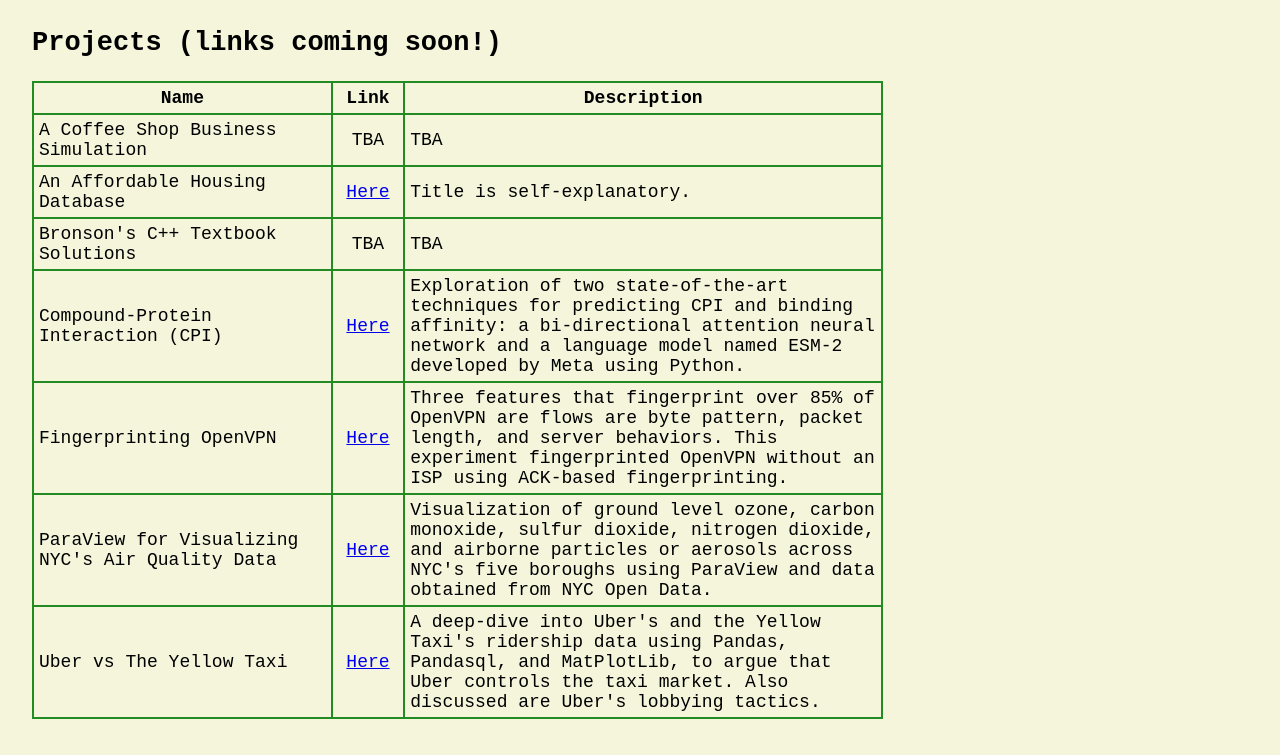
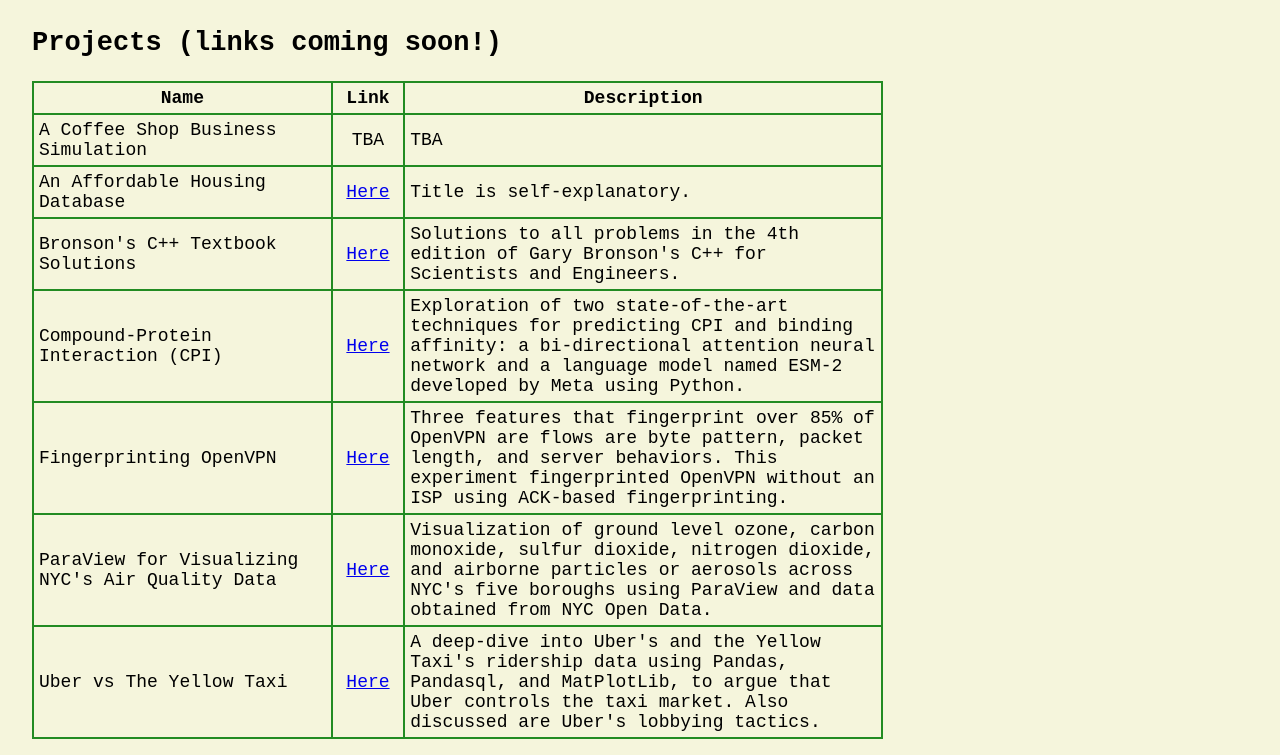
Before and after one commit to rozienabadree/portfolio, a plain HTML site: page index.html in a window 1280 px wide. Both pictures are taken after a click on the button "Comp Sci Projects". Shown: the part 142-897 px from the top of the page. Drawn offline with Linux system fonts and the light colour scheme.

Commit message:
Link updates

```diff
--- a/index.html
+++ b/index.html
@@ -63,8 +63,8 @@
         </tr>
         <tr>
           <td>Bronson's C++ Textbook Solutions</td>
-          <td>TBA</td>
-          <td>TBA</td>
+          <td><a href="https://github.com/rozienabadree/BronsonCPP">Here</a></td></td>
+          <td>Solutions to all problems in the 4th edition of Gary Bronson's C++ for Scientists and Engineers.</td>
         </tr>
         <tr>
           <td>Compound-Protein Interaction (CPI)</td>
@@ -75,7 +75,7 @@
         </tr>
         <tr>
           <td>Fingerprinting OpenVPN</td>
-          <td><a href="https://drive.google.com/file/d/1OZeqHU3qV3_zwOffNCVkbd6WeGUHG94h/view?usp=sharing" target="_blank" rel="noopener noreferrer">Here</a></td>
+          <td><a href="https://drive.google.com/file/d/1eKUTwTFLTR6yJ5YU0y-zKzfpyrs8tfL3/view?usp=sharing" target="_blank" rel="noopener noreferrer">Here</a></td>
           <td>Three features that fingerprint over 85% of OpenVPN are flows are byte pattern, packet length, and server behaviors. This experiment fingerprinted OpenVPN without an ISP using ACK-based fingerprinting.</td>
         </tr>
         <tr>
```
